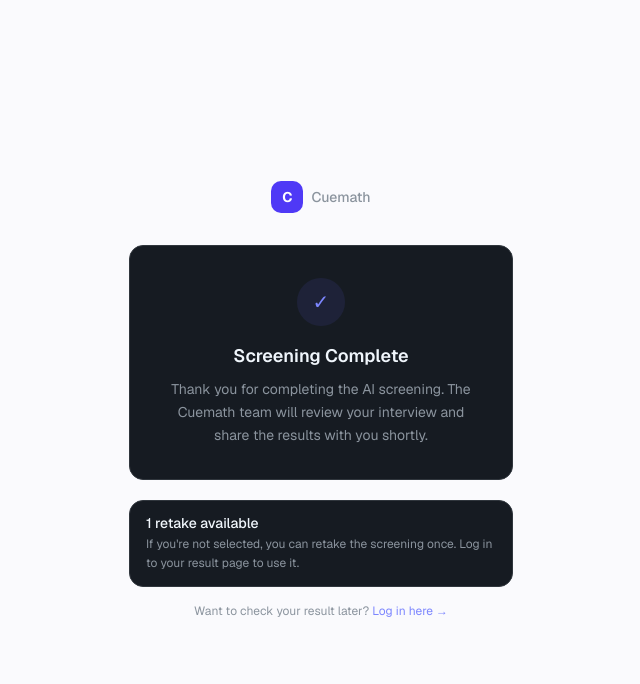
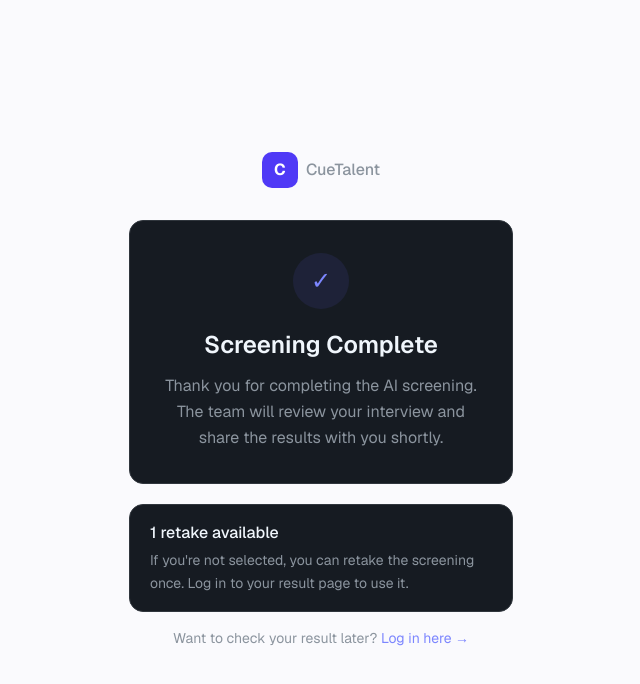
Before and after one commit to Aryan-Elite/ai-interview-screener, a Next.js app in the folder frontend/: page /report/1 in a window 1280 px wide. Shown: the top 684 px of the page, without its empty margins (319-959 px from the left). Built offline with nearby package versions, Linux system fonts and the light colour scheme.

Commit message:
fix: admin decision override and  UI  polish

```diff
--- a/frontend/app/candidate/result/page.tsx
+++ b/frontend/app/candidate/result/page.tsx
@@ -113,9 +113,9 @@
     <div className="space-y-6">
       <div className="text-center">
         <div className="w-16 h-16 rounded-full bg-emerald-100 dark:bg-emerald-950/40 flex items-center justify-center mx-auto mb-5">
-          <span className="text-3xl">✓</span>
+          <span className="text-3xl text-emerald-500">✓</span>
         </div>
-        <h2 className="text-2xl font-bold text-gray-900 dark:text-gray-100 mb-2">Congratulations!</h2>
+        <h2 className="text-2xl font-bold text-gray-900 dark:text-gray-100 mb-2">Congratulations! 🎉</h2>
         <p className="text-gray-500 dark:text-gray-400 text-base leading-relaxed">
           You&apos;ve cleared the AI screening and moved to the next round.
           Our team will reach out to you soon with next steps.
--- a/frontend/app/interview/[id]/page.tsx
+++ b/frontend/app/interview/[id]/page.tsx
@@ -137,13 +137,12 @@
     tick();
   }
 
-  async function endInterview() {
+  function endInterview() {
     if (endedRef.current) return;
     endedRef.current = true;
     updatePhase("done");
-    setStatusMsg("Generating your report...");
     stopSttRef.current?.();
-    await generateAssessment(id, tabSwitches.current);
+    generateAssessment(id, tabSwitches.current);
     router.push(`/report/${id}`);
   }
 
--- a/frontend/app/report/[id]/page.tsx
+++ b/frontend/app/report/[id]/page.tsx
@@ -6,28 +6,28 @@
     <div className="min-h-screen flex items-center justify-center px-4">
       <div className="w-full max-w-sm text-center">
         <div className="inline-flex items-center gap-2 mb-8">
-          <div className="w-8 h-8 rounded-lg bg-indigo-600 flex items-center justify-center text-white text-sm font-bold">C</div>
-          <span className="text-[#8b949e] text-sm font-medium">Cuemath</span>
+          <div className="w-9 h-9 rounded-lg bg-indigo-600 flex items-center justify-center text-white text-base font-bold">C</div>
+          <span className="text-[#8b949e] text-base font-medium">CueTalent</span>
         </div>
 
         <div className="bg-[#161b22] border border-[#30363d] rounded-xl p-8">
-          <div className="w-12 h-12 rounded-full bg-indigo-500/10 flex items-center justify-center mx-auto mb-4">
-            <span className="text-indigo-400 text-xl">✓</span>
+          <div className="w-14 h-14 rounded-full bg-indigo-500/10 flex items-center justify-center mx-auto mb-5">
+            <span className="text-indigo-400 text-2xl">✓</span>
           </div>
-          <h2 className="text-lg font-semibold text-[#f0f6fc] mb-2">Screening Complete</h2>
-          <p className="text-[#8b949e] text-sm leading-relaxed">
-            Thank you for completing the AI screening. The Cuemath team will review your interview and share the results with you shortly.
+          <h2 className="text-2xl font-semibold text-[#f0f6fc] mb-3">Screening Complete</h2>
+          <p className="text-[#8b949e] text-base leading-relaxed">
+            Thank you for completing the AI screening. The team will review your interview and share the results with you shortly.
           </p>
         </div>
 
-        <div className="mt-5 bg-[#161b22] border border-[#30363d] rounded-xl px-4 py-3 text-left">
-          <p className="text-[#f0f6fc] text-sm font-medium mb-0.5">1 retake available</p>
-          <p className="text-[#8b949e] text-xs leading-relaxed">
+        <div className="mt-5 bg-[#161b22] border border-[#30363d] rounded-xl px-5 py-4 text-left">
+          <p className="text-[#f0f6fc] text-base font-medium mb-1">1 retake available</p>
+          <p className="text-[#8b949e] text-sm leading-relaxed">
             If you&apos;re not selected, you can retake the screening once. Log in to your result page to use it.
           </p>
         </div>
 
-        <p className="mt-4 text-xs text-[#8b949e]">
+        <p className="mt-4 text-sm text-[#8b949e]">
           Want to check your result later?{" "}
           <Link href="/candidate/login" className="text-indigo-400 hover:underline">
             Log in here →
```
Also changed, not shown: 1 other file (tests, documents, lock files or other folders).
